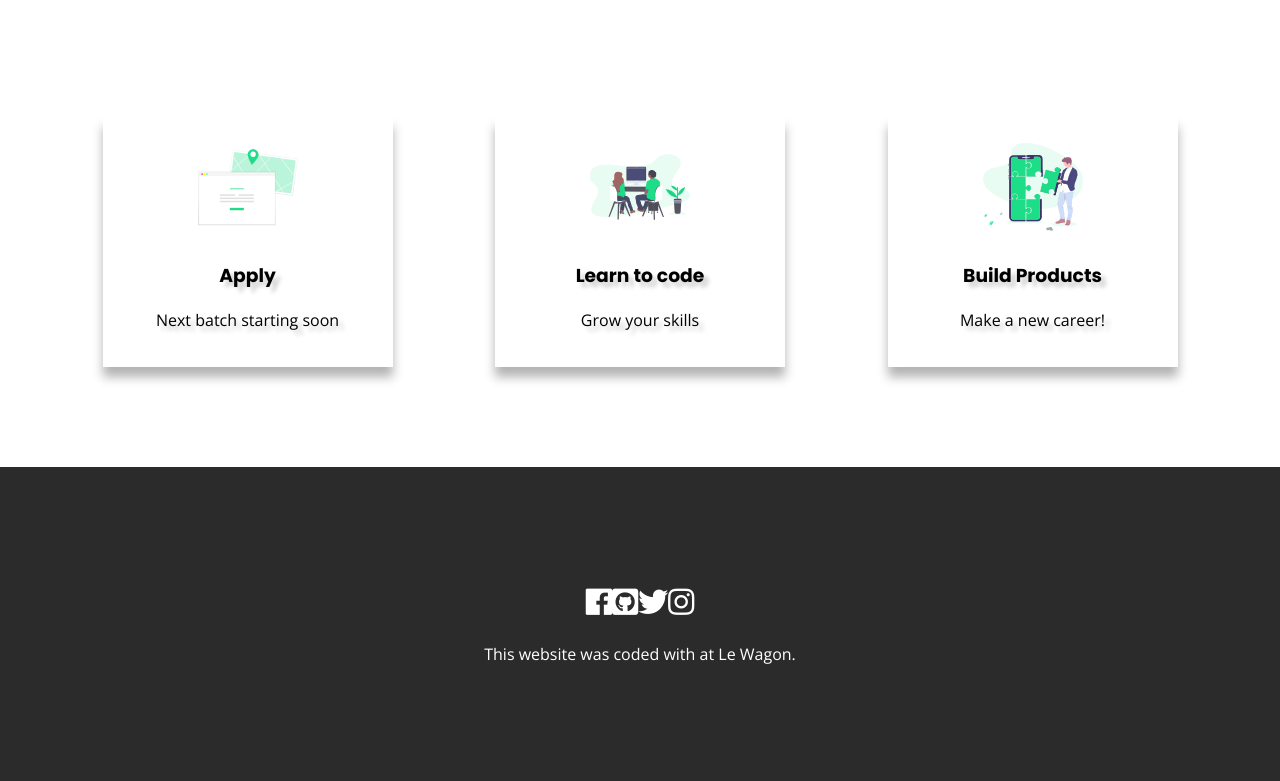
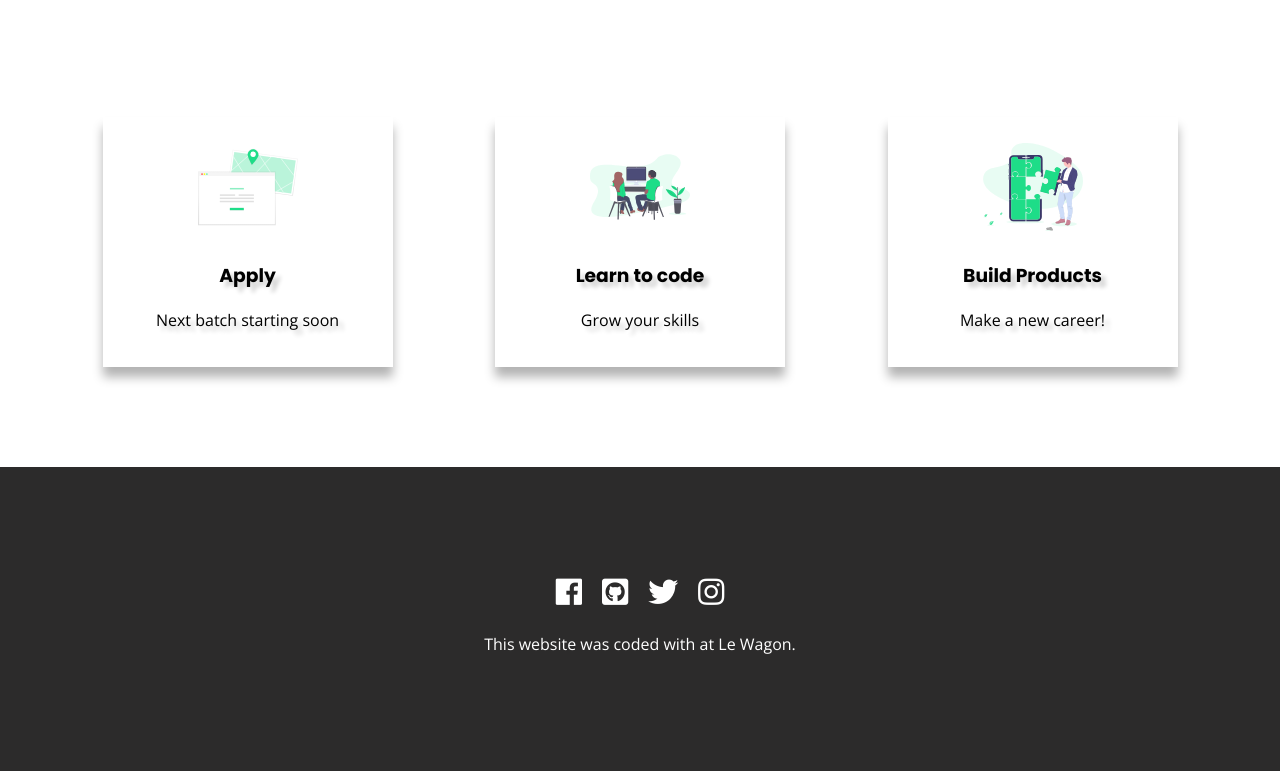
Before and after one commit to pramaugit/landing, a plain HTML site: page index.html in a window 1280 px wide. Shown: the part 658-1439 px from the top of the page. Drawn offline with nearby package versions, Linux system fonts and the light colour scheme.

Commit message:
revised landing

```diff
--- a/index.html
+++ b/index.html
@@ -41,11 +41,11 @@
     <!-- code a footer -->
 
       <div class="footer">
-        <div class="logo-footer">
-        <i class="fab fa-facebook"></i>
-        <i class="fab fa-github-square"></i>
-        <i class="fab fa-twitter"></i>
-        <i class="fab fa-instagram"></i>
+        <div class="logo-footer icon">
+        <i class="fab fa-facebook icon"></i>
+        <i class="fab fa-github-square icon"></i>
+        <i class="fab fa-twitter icon"></i>
+        <i class="fab fa-instagram icon"></i>
         </div>
         <p>This website was coded with at Le Wagon.</p>
       </div>
```
